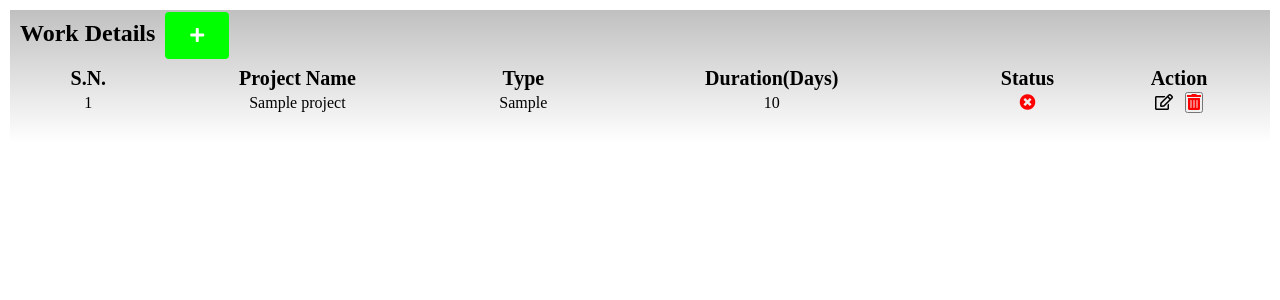
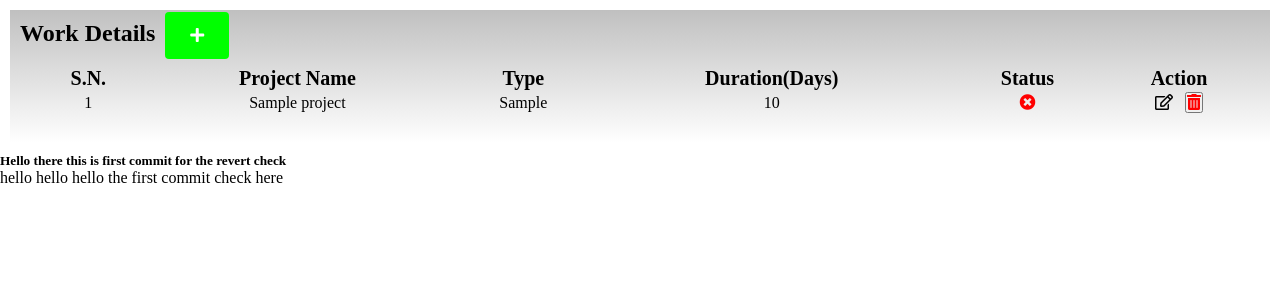
Before and after one commit to sharad52/Work_Management_System, a Django app: template templates/index.html in a window 1280 px wide. Shown: the part 73-373 px from the top of the page. Run offline with Django 3.2, Linux system fonts and the light colour scheme; the template is opened without the code that fills it: most values are stand-ins (such as "Sample title", 1, 10 or a date in 2020).

Commit message:
first commit for the revert

```diff
--- a/templates/index.html
+++ b/templates/index.html
@@ -50,7 +50,10 @@
 		</tbody>
 	</table>
 </div>
-
+<div>
+	<h5>Hello there this is first commit for the revert check</h5>
+	<p>hello hello hello the first commit check here</p>
+</div>
 {% endblock %}
 
 <!--
```
